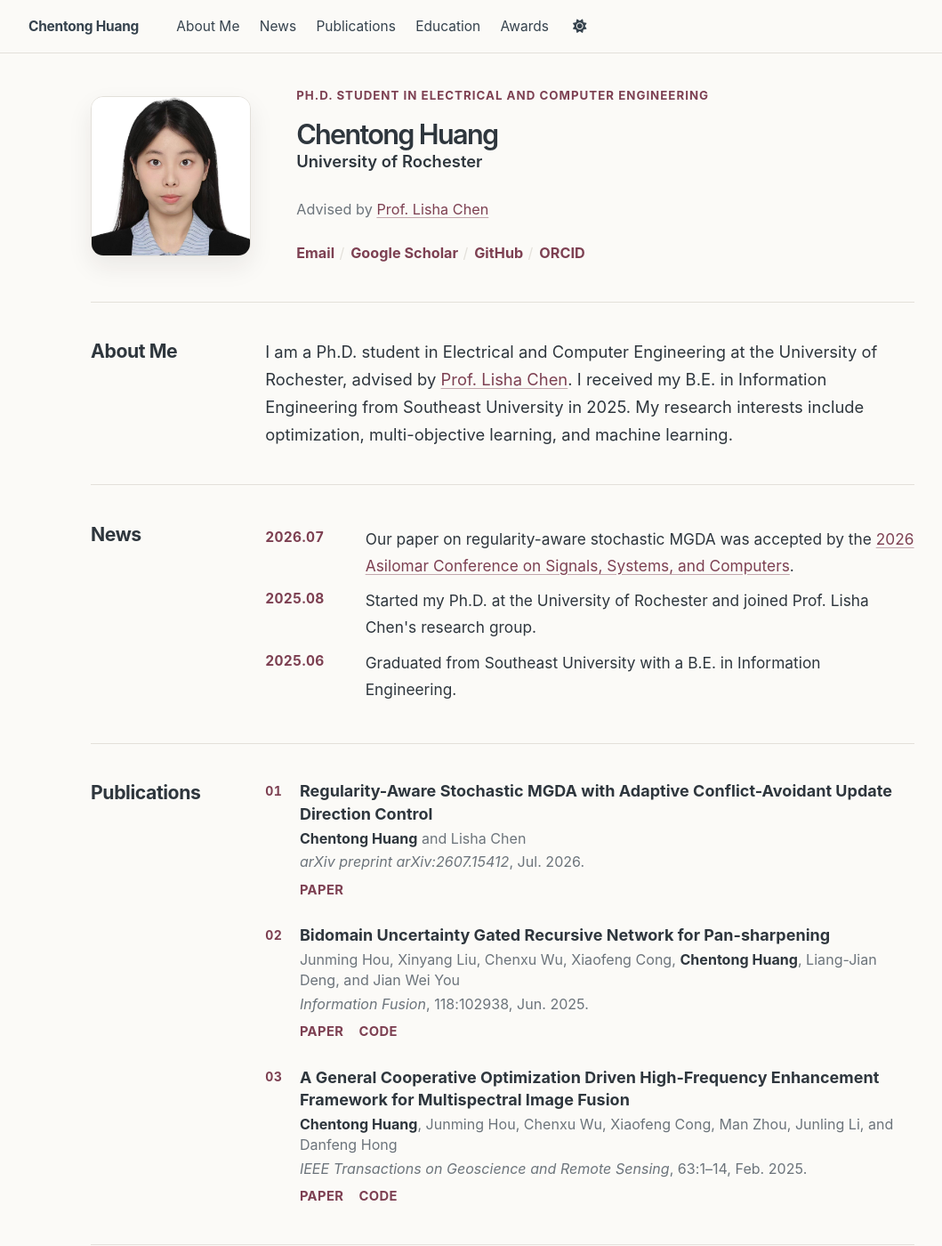
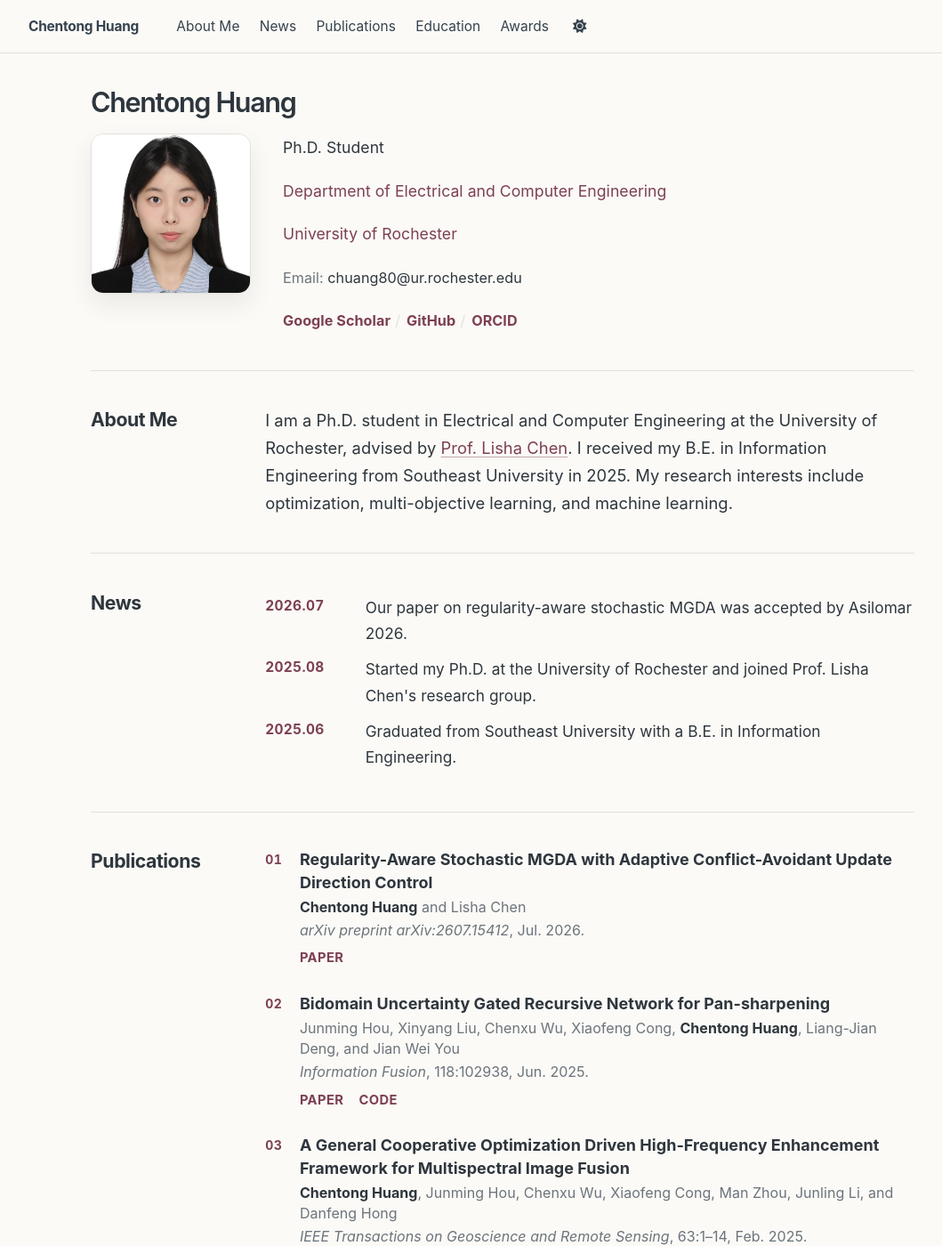
Before and after one commit to chentongh/chentongh.github.io, a Jekyll site: the page built from _pages/about.md, in a window 1280 px wide and 1400 px high. Shown: the whole window at 89% size, without its empty margins (75-1134 px from the left). Built offline with Jekyll 4.4.1, drawn with Linux system fonts in a browser that asks for light colours; some of the changed text lies outside the part shown.

```diff
--- a/_pages/about.md
+++ b/_pages/about.md
@@ -9,18 +9,19 @@ redirect_from:
 
 <div id="top" class="one-page-home">
   <header class="profile-hero" aria-labelledby="profile-name">
+    <h1 id="profile-name" class="profile-name">Chentong Huang</h1>
+
     <div class="profile-portrait-wrap">
       <img class="profile-portrait" src="{{ '/images/profile.png' | relative_url }}" alt="Portrait of Chentong Huang">
     </div>
 
     <div class="profile-intro">
-      <p class="profile-kicker">Ph.D. Student in Electrical and Computer Engineering</p>
-      <h1 id="profile-name">Chentong Huang</h1>
+      <p class="profile-role">Ph.D. Student</p>
+      <p class="profile-department"><a href="https://www.hajim.rochester.edu/ece/">Department of Electrical and Computer Engineering</a></p>
       <p class="profile-affiliation"><a href="https://www.rochester.edu/">University of Rochester</a></p>
-      <p class="profile-advisor">Advised by <a href="https://lisha-chen.github.io/www/index.html">Prof. Lisha Chen</a></p>
+      <p class="profile-email">Email: <a href="mailto:chuang80@ur.rochester.edu">chuang80@ur.rochester.edu</a></p>
 
-      <ul class="profile-links" aria-label="Contact and academic profiles">
-        <li><a href="mailto:chuang80@ur.rochester.edu">Email</a></li>
+      <ul class="profile-links" aria-label="Academic profiles">
         <li><a href="https://scholar.google.com/citations?user=4-KV8lwAAAAJ&amp;hl=en&amp;oi=ao">Google Scholar</a></li>
         <li><a href="https://github.com/chentongh">GitHub</a></li>
         <li><a href="https://orcid.org/0009-0007-8567-8185">ORCID</a></li>
@@ -41,7 +42,7 @@ redirect_from:
       <ul class="updates-list">
         <li>
           <time datetime="2026-07">2026.07</time>
-          <span>Our paper on regularity-aware stochastic MGDA was accepted by the <a href="https://www.asilomarsscconf.org/">2026 Asilomar Conference on Signals, Systems, and Computers</a>.</span>
+          <span>Our paper on regularity-aware stochastic MGDA was accepted by Asilomar 2026.</span>
         </li>
         <li>
           <time datetime="2025-08">2025.08</time>
--- a/_sass/layout/_custom.scss
+++ b/_sass/layout/_custom.scss
@@ -291,10 +291,20 @@ a {
 .profile-hero {
   display: grid;
   grid-template-columns: 180px minmax(0, 1fr);
-  gap: clamp(2rem, 4vw, 3rem);
-  align-items: center;
+  column-gap: clamp(1.5rem, 3vw, 2rem);
+  row-gap: 1.05rem;
+  align-items: start;
   min-height: 0;
   padding-bottom: 2.25rem;
+}
+
+.profile-name {
+  grid-column: 1 / -1;
+  margin: 0;
+  font-size: clamp(1.65rem, 2.5vw, 1.7rem);
+  font-weight: 620;
+  letter-spacing: -0.045em;
+  line-height: 1.08;
 }
 
 .profile-portrait-wrap {
@@ -318,45 +328,47 @@ html[data-theme="dark"] .profile-portrait {
 
 .profile-intro {
   min-width: 0;
+  padding-top: 0.15rem;
 }
 
-.profile-kicker {
-  margin: 0 0 0.4rem;
-  color: var(--site-accent);
-  font-size: 0.74rem !important;
-  font-weight: 700;
-  letter-spacing: 0.075em;
+.profile-role {
+  margin: 0;
+  font-size: 0.98rem !important;
   line-height: 1.45;
-  text-transform: uppercase;
 }
 
-.profile-intro h1 {
-  margin: 0;
-  font-size: clamp(1.65rem, 2.5vw, 1.7rem);
-  font-weight: 620;
-  letter-spacing: -0.055em;
-  line-height: 1.02;
+.profile-department,
+.profile-affiliation {
+  margin: 0.12rem 0 0;
+  font-size: 0.98rem !important;
+  line-height: 1.45;
 }
 
-.profile-affiliation {
-  margin: 0.65rem 0 0;
-  font-size: 1.02rem !important;
-  font-weight: 600;
+.profile-department a,
+.profile-affiliation a {
+  color: var(--global-link-color);
+  text-decoration: none;
 }
 
-.profile-affiliation a {
+.profile-department a:hover,
+.profile-affiliation a:hover {
+  text-decoration: underline;
+}
+
+.profile-email {
+  margin: 0.8rem 0 0;
+  color: var(--global-text-color-light);
+  font-size: 0.9rem !important;
+}
+
+.profile-email a {
   color: var(--global-text-color);
   text-decoration: none;
 }
 
-.profile-affiliation a:hover {
+.profile-email a:hover {
   color: var(--global-link-color);
-}
-
-.profile-advisor {
-  margin: 0.12rem 0 0;
-  color: var(--global-text-color-light);
-  font-size: 0.9rem !important;
+  text-decoration: underline;
 }
 
 .profile-links {
@@ -655,25 +667,23 @@ html[data-theme="dark"] .profile-portrait {
 
   .profile-hero {
     grid-template-columns: 125px minmax(0, 1fr);
-    gap: 1.25rem;
+    column-gap: 1.25rem;
+    row-gap: 0.85rem;
     min-height: 0;
     padding-bottom: 1.9rem;
   }
 
-  .profile-intro h1 {
+  .profile-name {
     font-size: clamp(1.55rem, 5.5vw, 1.7rem);
   }
 
-  .profile-kicker {
-    font-size: 0.72rem !important;
+  .profile-department,
+  .profile-affiliation {
+    font-size: 0.91rem !important;
   }
 
-  .profile-affiliation {
-    margin-top: 0.55rem;
-    font-size: 0.96rem !important;
-  }
-
-  .profile-advisor {
+  .profile-role,
+  .profile-email {
     font-size: 0.87rem !important;
   }
 
@@ -746,7 +756,8 @@ html[data-theme="dark"] .profile-portrait {
 
   .profile-hero {
     grid-template-columns: 82px minmax(0, 1fr);
-    gap: 0.85rem;
+    column-gap: 0.85rem;
+    row-gap: 0.7rem;
     align-items: start;
     padding-bottom: 1.6rem;
   }
@@ -755,23 +766,17 @@ html[data-theme="dark"] .profile-portrait {
     border-radius: 12px;
   }
 
-  .profile-kicker {
-    margin-bottom: 0.28rem;
-    font-size: 0.6rem !important;
-    letter-spacing: 0.055em;
+  .profile-name {
+    font-size: 1.55rem;
   }
 
-  .profile-intro h1 {
-    font-size: 1.78rem;
+  .profile-department,
+  .profile-affiliation {
+    font-size: 0.8rem !important;
   }
 
-  .profile-affiliation {
-    margin-top: 0.42rem;
-    font-size: 0.91rem !important;
-  }
-
-  .profile-advisor {
-    margin-top: 0.08rem;
+  .profile-role,
+  .profile-email {
     font-size: 0.78rem !important;
     line-height: 1.4;
   }
```
Also changed, not shown: other parts of _pages/about.md (+2 -2 lines).
